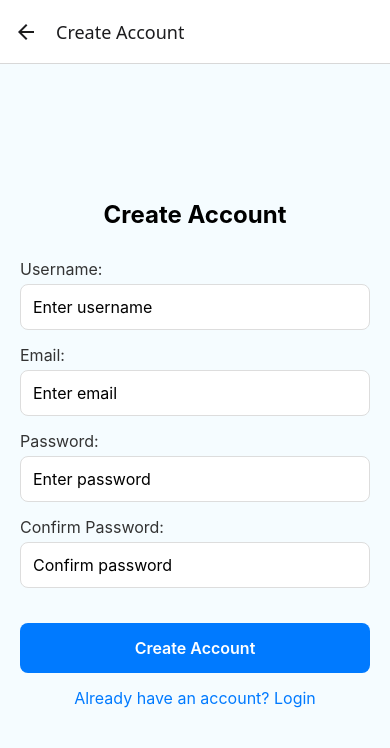
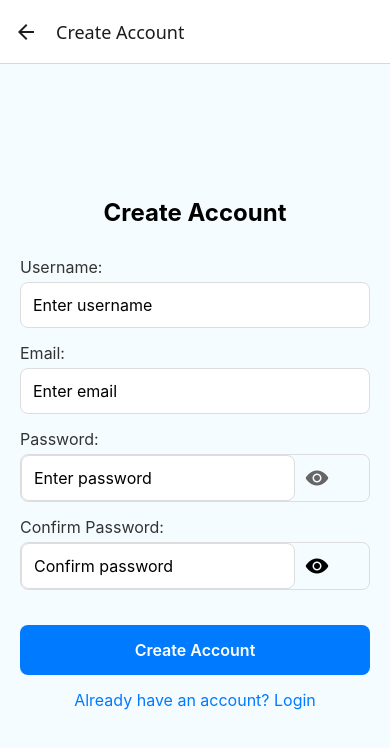
Before and after one commit to Korbyn987/TFC-Training_Frequency_Calculator-, a React Native app: screen /CreateAccount in a window 390 px wide. Shown: the top 748 px of the page. Built offline with nearby package versions, Linux system fonts and the light colour scheme.

Commit message:
Added an eye icon for the password to see what you are typing, going to start adding some additional changes regarding password API and data storage of user information

```diff
--- a/src/login/createAccount.js
+++ b/src/login/createAccount.js
@@ -9,12 +9,13 @@
   Alert,
 } from "react-native";
 import { styles } from "../styles/createAccountStyles";
+import { Ionicons } from "@expo/vector-icons";
 
 // Use different URLs based on platform
 const API_URL = Platform.select({
-  ios: 'http://localhost:5001/api',  // iOS simulator
-  android: 'http://10.0.2.2:5001/api',  // Android emulator
-  default: 'http://localhost:5001/api',  // Web
+  ios: "http://localhost:5001/api", // iOS simulator
+  android: "http://10.0.2.2:5001/api", // Android emulator
+  default: "http://localhost:5001/api", // Web
 });
 
 const CreateAccount = ({ navigation }) => {
@@ -32,6 +33,8 @@
   });
 
   const [loading, setLoading] = useState(false);
+  const [showPassword, setShowPassword] = useState(false);
+  const [showConfirmPassword, setShowConfirmPassword] = useState(false);
 
   const handleChange = (field, value) => {
     setFormData({
@@ -127,24 +130,48 @@
 
       <View style={styles.inputContainer}>
         <Text style={styles.label}>Password:</Text>
+        <View style={styles.passwordContainer}>
           <TextInput
             style={styles.input}
             placeholder="Enter password"
             value={formData.password}
             onChangeText={(value) => handleChange("password", value)}
-          secureTextEntry
+            secureTextEntry={!showPassword}
           />
+          <TouchableOpacity
+            style={styles.eyeIcon}
+            onPress={() => setShowPassword(!showPassword)}
+          >
+            <Ionicons
+              name={showPassword ? "eye-off" : "eye"}
+              size={24}
+              color="#666"
+            />
+          </TouchableOpacity>
+        </View>
       </View>
 
       <View style={styles.inputContainer}>
         <Text style={styles.label}>Confirm Password:</Text>
+        <View style={styles.passwordContainer}>
           <TextInput
             style={styles.input}
             placeholder="Confirm password"
             value={formData.confirmPassword}
             onChangeText={(value) => handleChange("confirmPassword", value)}
-          secureTextEntry
+            secureTextEntry={!showConfirmPassword}
           />
+          <TouchableOpacity
+            style={styles.eyeIcon}
+            onPress={() => setShowConfirmPassword(!showConfirmPassword)}
+          >
+            <Ionicons
+              name={showConfirmPassword ? "eye-off" : "eye"}
+              size={24}
+              color="666"
+            />
+          </TouchableOpacity>
+        </View>
       </View>
 
       <TouchableOpacity style={styles.button} onPress={handleSubmit}>
--- a/src/login/login.js
+++ b/src/login/login.js
@@ -9,19 +9,21 @@
 } from "react-native";
 import { useDispatch } from "react-redux";
 import { login } from "../redux/authSlice";
+import { Ionicons } from "@expo/vector-icons";
 import { styles } from "../styles/loginStyles";
 
 // Use different URLs based on platform
 const API_URL = Platform.select({
-  ios: 'http://localhost:5001/api',  // iOS simulator
-  android: 'http://10.0.2.2:5001/api',  // Android emulator
-  default: 'http://localhost:5001/api',  // Web
+  ios: "http://localhost:5001/api", // iOS simulator
+  android: "http://10.0.2.2:5001/api", // Android emulator
+  default: "http://localhost:5001/api", // Web
 });
 
 const LoginScreen = ({ navigation }) => {
   const [username, setUsername] = useState("");
   const [password, setPassword] = useState("");
   const [isLoading, setIsLoading] = useState(false);
+  const [showPassword, setShowPassword] = useState(false);
   const dispatch = useDispatch();
 
   const handleLogin = async () => {
@@ -56,10 +58,7 @@
       navigation.replace("Tabs");
 
       // Show success message after navigation
-      Alert.alert(
-        "Success",
-        "Welcome back, " + data.username + "!"
-      );
+      Alert.alert("Success", "Welcome back, " + data.username + "!");
     } catch (error) {
       Alert.alert("Error", error.message || "Failed to login");
     } finally {
@@ -84,14 +83,26 @@
 
       <View style={styles.inputContainer}>
         <Text style={styles.label}>Password:</Text>
+        <View style={styles.passwordContainer}>
           <TextInput
             style={styles.input}
             value={password}
             onChangeText={setPassword}
             placeholder="Enter password"
-          secureTextEntry
+            secureTextEntry={!showPassword}
             editable={!isLoading}
           />
+          <TouchableOpacity
+            style={styles.eyeIcon}
+            onPress={() => setShowPassword(!showPassword)}
+          >
+            <Ionicons
+              name={showPassword ? "eye-off" : "eye "}
+              size={24}
+              color="#666"
+            />
+          </TouchableOpacity>
+        </View>
       </View>
 
       <TouchableOpacity
--- a/src/styles/createAccountStyles.js
+++ b/src/styles/createAccountStyles.js
@@ -29,6 +29,21 @@
     fontSize: 16,
     backgroundColor: "#fff",
   },
+  passwordContainer: {
+    flexDirection: "row",
+    alignItems: "center",
+    borderWidth: 1,
+    borderColor: "#ddd",
+    borderRadius: 8,
+  },
+  passwordInput: {
+    flex: 1,
+    padding: 12,
+    fontSize: 16,
+  },
+  eyeIcon: {
+    padding: 10,
+  },
   button: {
     backgroundColor: "#007AFF",
     padding: 15,
--- a/src/styles/loginStyles.js
+++ b/src/styles/loginStyles.js
@@ -1,4 +1,4 @@
-import { StyleSheet } from 'react-native';
+import { StyleSheet } from "react-native";
 
 export const styles = StyleSheet.create({
   container: {
@@ -27,6 +27,21 @@
     borderRadius: 5,
     fontSize: 16,
   },
+  passwordContainer: {
+    flexDirection: "row",
+    alignItems: "center",
+    borderWidth: 1,
+    borderColor: "#ddd",
+    borderRadius: 8,
+  },
+  passwordInput: {
+    flex: 1,
+    padding: 12,
+    fontSize: 16,
+  },
+  eyeIcon: {
+    padding: 10,
+  },
   button: {
     backgroundColor: "#007AFF",
     padding: 15,
```
Lines whose indentation alone changed are shown as unchanged.
